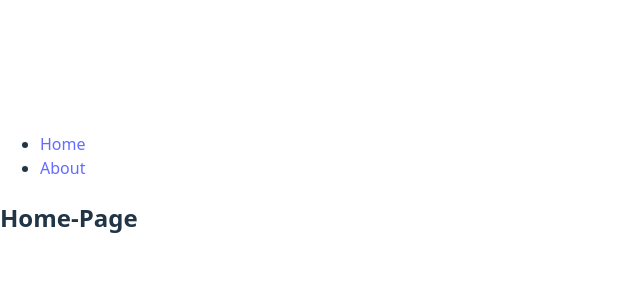
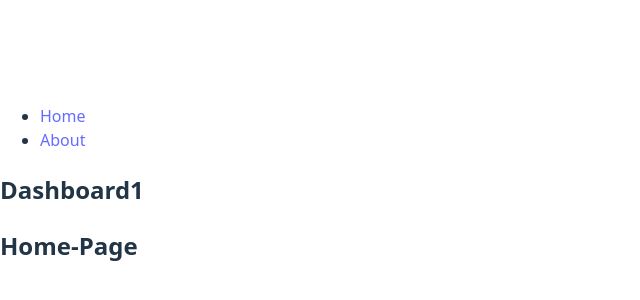
Before and after one commit to Bkritika1/ReactProjects, a React (Vite) app in the folder Header/: page / in a window 1280 px wide. Shown: the part 214-514 px from the top of the page, without its empty margins (0-640 px from the left). Built offline with nearby package versions, Linux system fonts and the light colour scheme.

Commit message:
'chnges'

```diff
--- a/Header/src/App.jsx
+++ b/Header/src/App.jsx
@@ -62,6 +62,11 @@ function Dashboard() {
     <h2>Dashboard</h2>
   )
 }
+function  Dashboard1(){
+  return(
+    <h2>Dashboard1</h2>
+  )
+}
 
 function ProtectedRoute({ children, isLoggedIn }) {
   return (
@@ -76,6 +81,7 @@ export default function App() {
   return (
     <Router>
       <Navigation />
+      <Dashboard1/>
       <Routes>
         <Route path="/" element={<Home />} />
         <Route path="/about" element={<About />}>
```
